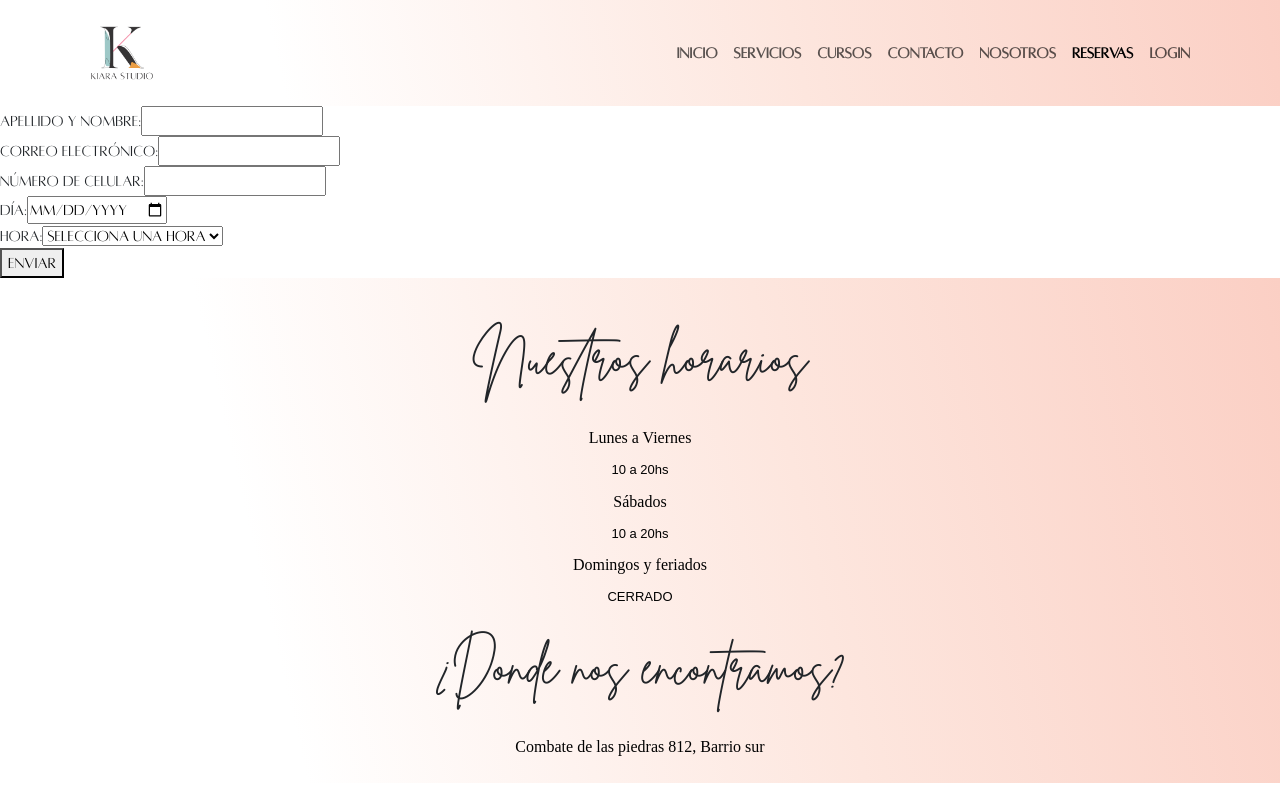
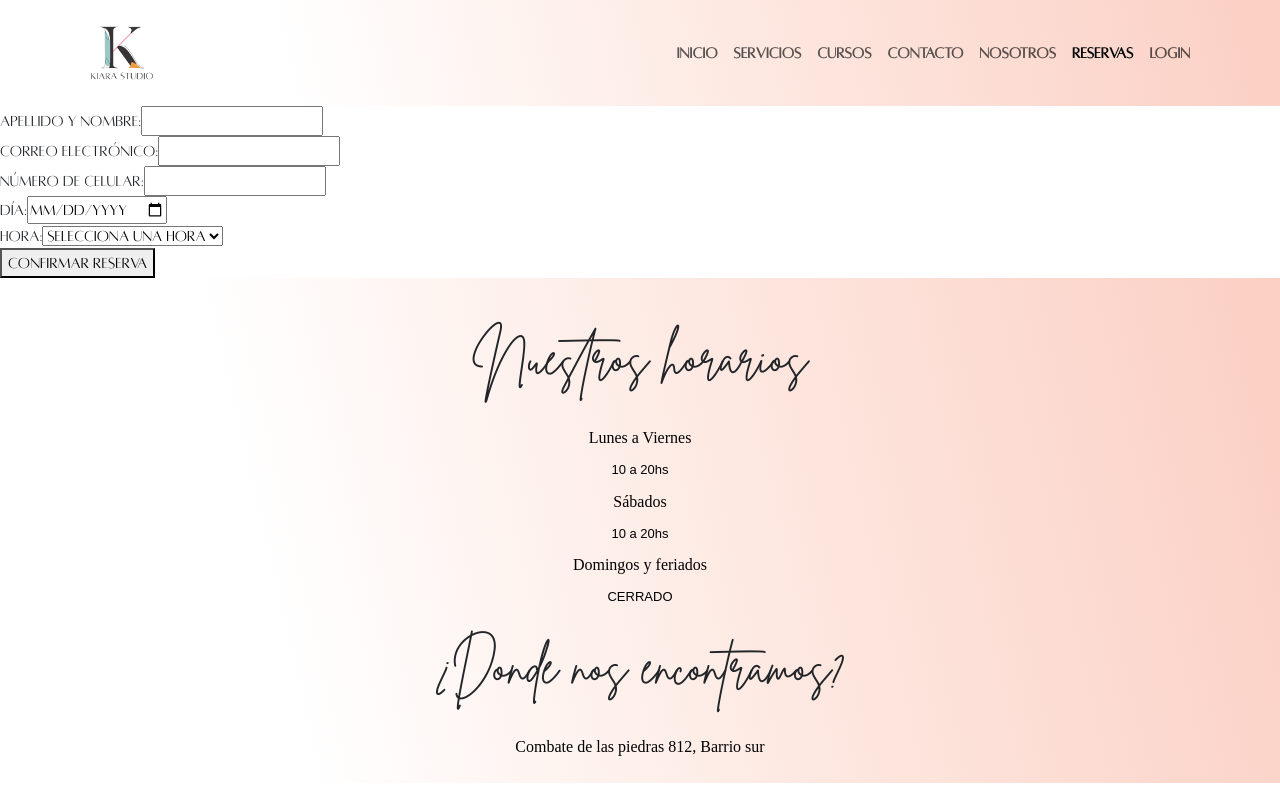
Before and after one commit to AixaFilsinger/StudioKiara, a React (Vite) app: page /Reservas in a window 1280 px wide. Shown: the top 800 px of the page. Built offline with nearby package versions, Linux system fonts and the light colour scheme.

Commit message:
Solución con problema de dependencias relacionado con el commit anterior

```diff
--- a/src/Components/views/Reservas.jsx
+++ b/src/Components/views/Reservas.jsx
@@ -92,7 +92,7 @@
         </label>
       </div>
       <div>
-        <button type="submit">Enviar</button>
+        <button type="submit">Confirmar Reserva</button>
       </div>
     </form>
   );
```
